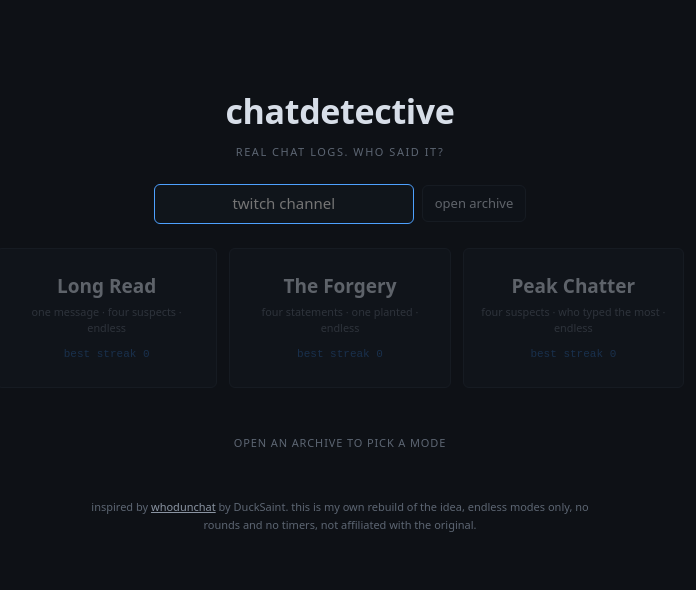
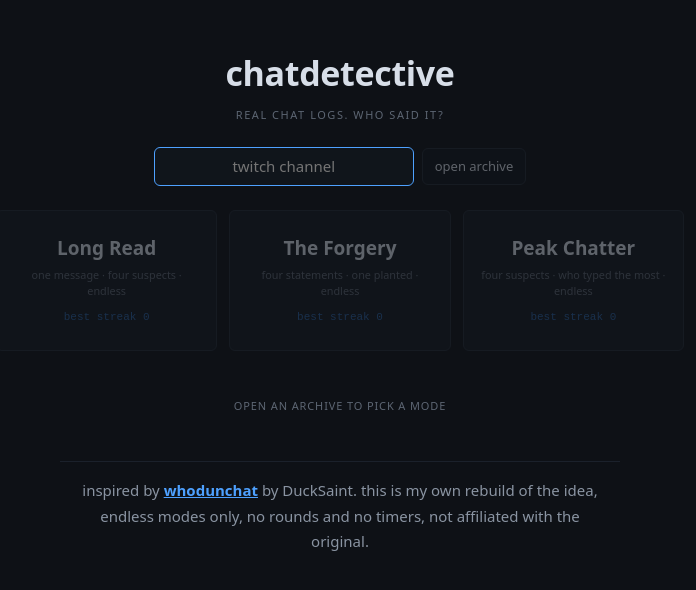
Before and after one commit to Sirsyorrz/chatdetective, a React (Vite) app: page / in a window 1280 px wide. Shown: the part 118-708 px from the top of the page, without its empty margins (300-996 px from the left). Built offline with nearby package versions, Linux system fonts and the light colour scheme.

Commit message:
enlarge whodunchat credit

```diff
--- a/src/app.css
+++ b/src/app.css
@@ -392,13 +392,16 @@ button:disabled {
 }
 
 .credit {
-  max-width: 520px;
-  color: var(--fg-faint);
-  font-size: var(--fs-sm);
-  line-height: 1.6;
+  max-width: 560px;
+  padding: var(--sp-4);
+  border-top: 1px solid var(--line-soft);
+  color: var(--fg-dim);
+  font-size: var(--fs-lg);
+  line-height: 1.7;
 }
 .credit a {
-  color: var(--fg-dim);
+  color: var(--accent);
+  font-weight: 600;
 }
 
 @media (max-width: 640px) {
```
